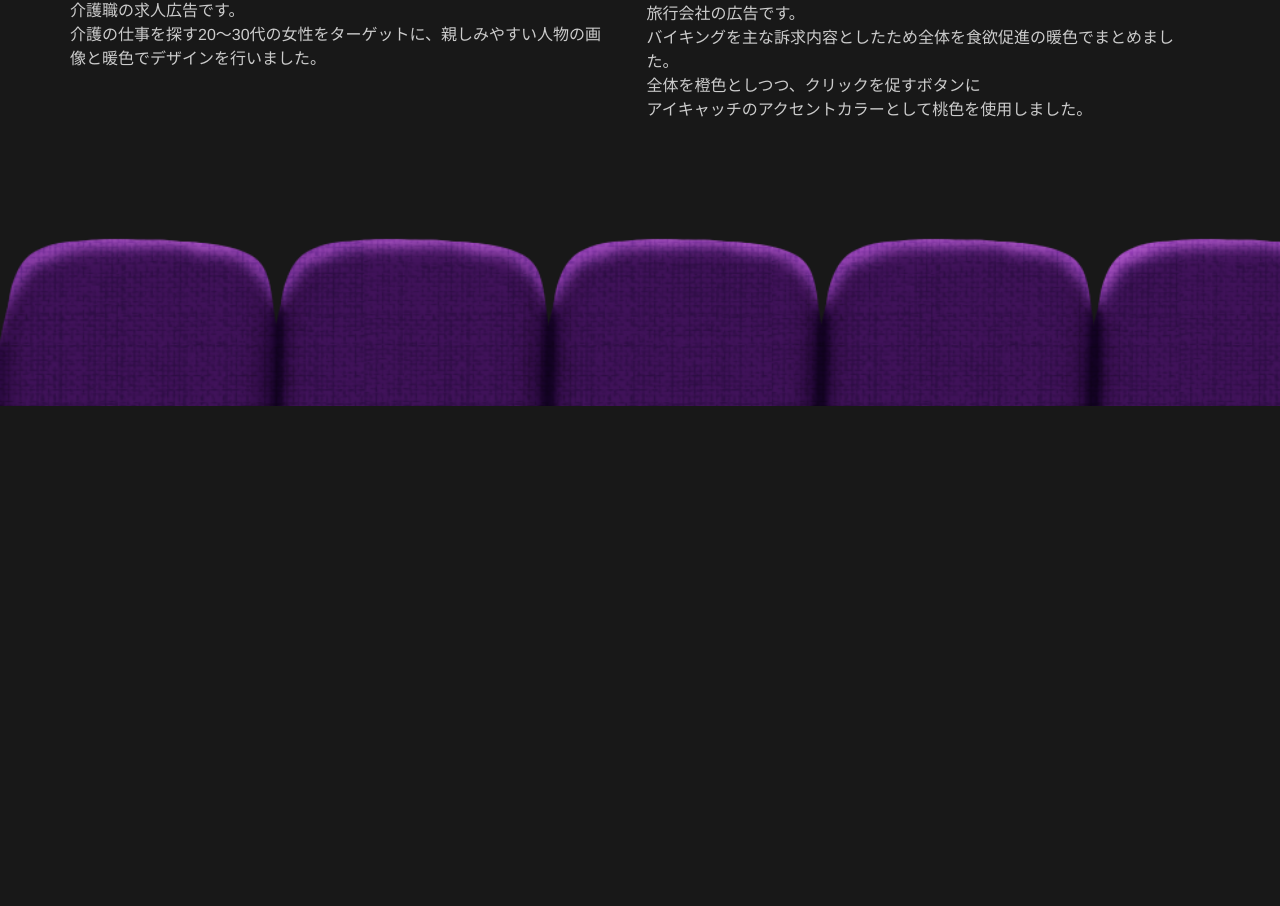
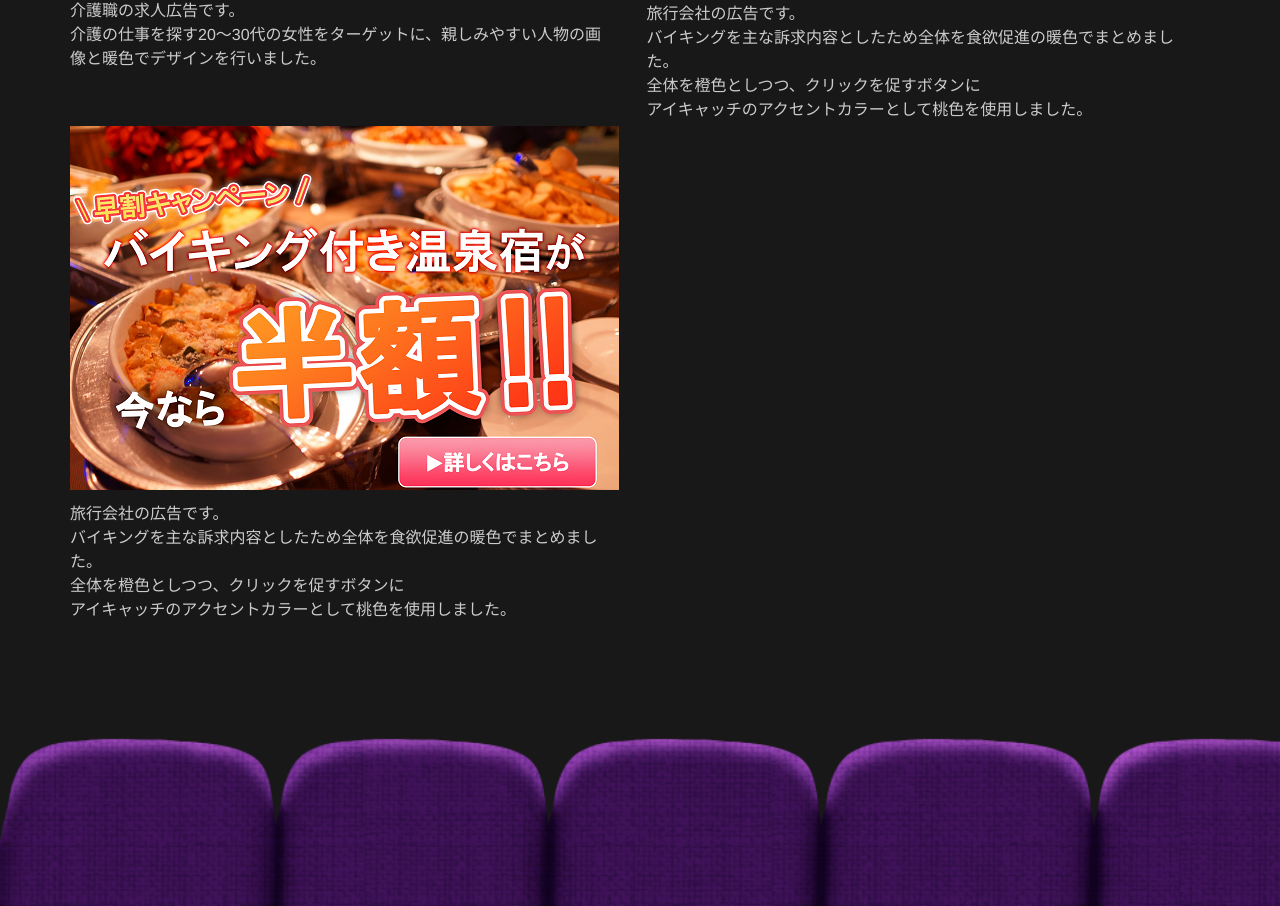
Before and after one commit to 1899-arch/portfolio, a plain HTML site: page banner_01.html in a window 1280 px wide. Shown: the part 1135-2041 px from the top of the page. Before the commit the page ends 1541 px from the top, so only its background shows below. Drawn offline with Linux system fonts and the light colour scheme.

Commit message:
Update banner_01.html

```diff
--- a/banner_01.html
+++ b/banner_01.html
@@ -63,6 +63,14 @@
             旅行会社の広告です。<br>バイキングを主な訴求内容としたため全体を食欲促進の暖色でまとめました。<br>全体を橙色としつつ、クリックを促すボタンに<br>アイキャッチのアクセントカラーとして桃色を使用しました。
             </p>
         </li>
+<!--    -->
+  <li class="product__item--banner">
+            <img class="product__img--banner"  src="img/banner_travel.png">
+            <p class="product__text--banner">
+            旅行会社の広告です。<br>バイキングを主な訴求内容としたため全体を食欲促進の暖色でまとめました。<br>全体を橙色としつつ、クリックを促すボタンに<br>アイキャッチのアクセントカラーとして桃色を使用しました。
+            </p>
+        </li>
+<!--    -->
 </ul>
         </section>
 
```
